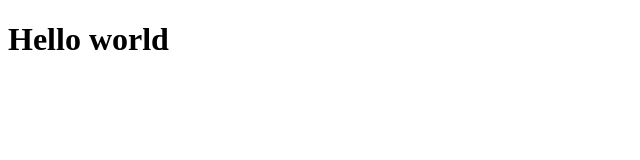
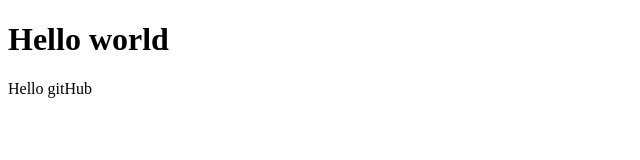
Before and after one commit to bahrom2002/js, a plain HTML site: page index.html in a window 1280 px wide. Shown: the whole page, without its empty margins (0-640 px from the left). Drawn offline with Linux system fonts and the light colour scheme.

Commit message:
add new p tag

```diff
--- a/index.html
+++ b/index.html
@@ -8,6 +8,7 @@
 <body>
 
    <h1> Hello world</h1>
+   <p>Hello gitHub</p>
 
     <script src="js/script.js"></script>
 </body>
```
